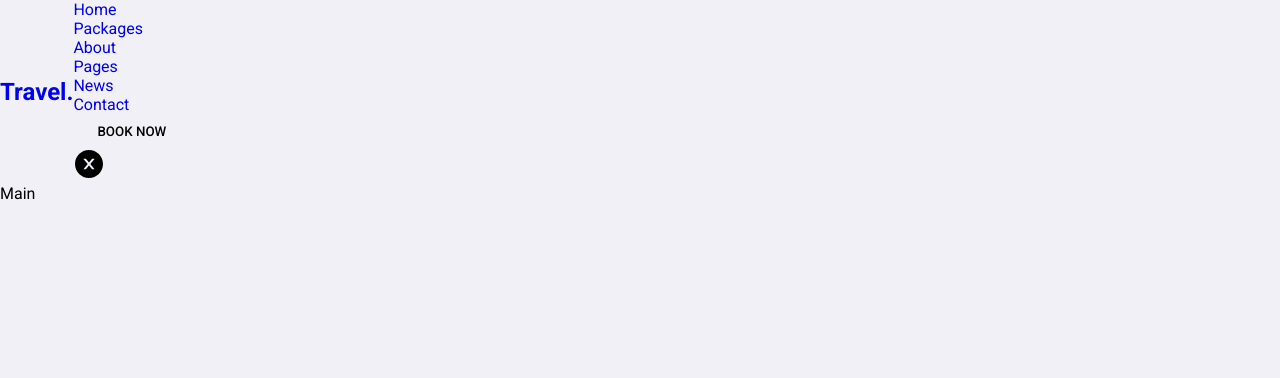
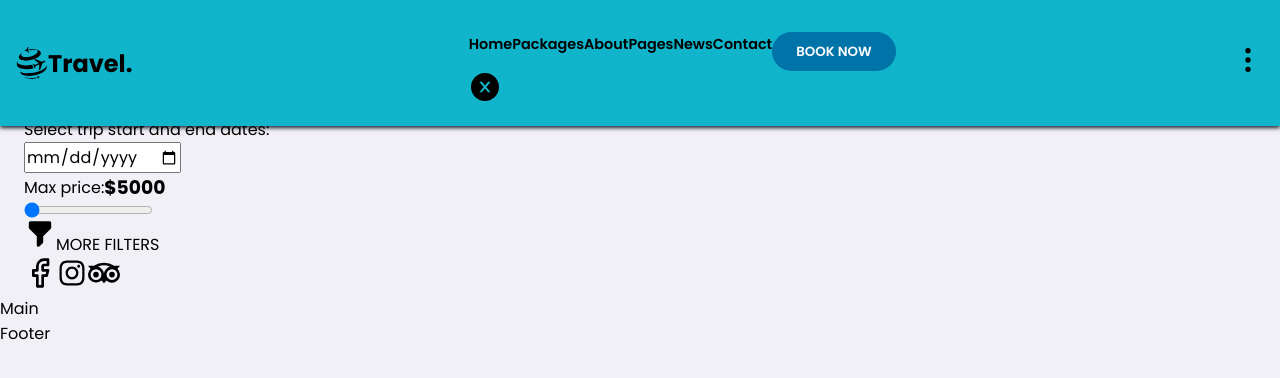
Before and after one commit to rt671/mhill_frontend, a React (Create React App) app: page / in a window 1280 px wide. Shown: the top 378 px of the page. Built offline with nearby package versions, Linux system fonts and the light colour scheme.

Commit message:
Working on navbar

```diff
--- a/src/App.js
+++ b/src/App.js
@@ -2,16 +2,16 @@ import React from 'react'
 import './app.css'
 import Main from './Components/Main/Main'
 import NavBar from './Components/NavBar/NavBar'
-// import Home from './Components/Home/Home'
-// import Footer from './Components/Footer/Footer'
+import Home from './Components/Home/Home'
+import Footer from './Components/Footer/Footer'
 
 const App = () => {
   return (
     <>
     <NavBar/>
-    {/* <Home/> */}
+    <Home/>
     <Main/>
-    {/* <Footer/> */}
+    <Footer/>
     </>
   )
 }
--- a/src/Components/Footer/Footer.jsx
+++ b/src/Components/Footer/Footer.jsx
@@ -0,0 +1,9 @@
+import React from 'react'
+
+const Footer = () => {
+  return (
+    <div>Footer</div>
+  )
+}
+
+export default Footer
--- a/src/Components/Home/Home.jsx
+++ b/src/Components/Home/Home.jsx
@@ -1,14 +1,17 @@
-import React from "react/client";
+import React from "react";
 import './home.css'
-import video from '../../Assets/video.mp4'
+// import video from '../../Assets/video.mp4'
 import {GrLocation} from 'react-icons/gr'
-import {HiFilter} from 'react-icons-hi'
+import {HiFilter} from 'react-icons/hi'
+import { AiOutlineInstagram } from "react-icons/ai";
+import {FaTripadvisor} from 'react-icons/fa';
+import {FiFacebook} from 'react-icons/fi';
 
 const Home = () => {
     return (
         <section className="home">
             <div className="overlay"></div>
-            <video src={video} mute autoPlay loop type="video/mp4"></video>
+            {/* <video src={video} mute autoPlay loop type="video/mp4"></video> */}
 
             <div className="homeContent container">
                 <div className="textDiv">
@@ -62,7 +65,7 @@ const Home = () => {
                     <div className="rightIcons">
                         <FiFacebook className="icon"/>
                         <AiOutlineInstagram className="icon"/>
-                        <FiFacFaTripadvisorebook className="icon"/>
+                        <FaTripadvisor className="icon"/>
                     </div>
                     <div className="leftIcons">
 
--- a/src/Components/NavBar/NavBar.js
+++ b/src/Components/NavBar/NavBar.js
@@ -1,19 +1,31 @@
-import React from 'react'
+import React, {useState} from 'react'
 import './navbar.css'
 import {AiFillCloseCircle} from 'react-icons/ai'
+import {TbDotsVertical} from 'react-icons/tb'
+import {SiYourtraveldottv} from 'react-icons/si'
 
 const NavBar = () => {
+  const [active, setActive] = useState('navBar');
+  const showNav = ()=> {
+    setActive('navBar activeNavBar');
+  }
+
+  const closeNav = ()=> {
+    setActive('navBar');
+  }
+
   return (
     <section className = "navBarSection">
       <header className="header flex">
           <div className="logoDiv">
             <a href="#" className="logo flex">
+            <SiYourtraveldottv className="icon" />
               <h1>Travel.</h1>
             </a>
           </div>
 
-          <div className="navBar">
-            <ul className="navLists grid">
+          <div className={active}>
+            <ul className="navLists flex">
               <li className="navItem">
                 <a href="#" className="navLink">Home</a>
               </li>
@@ -38,9 +50,13 @@ const NavBar = () => {
               </button>
             </ul>
 
-            <div className="closeNavBar">
+            <div className="closeNavBar" onClick={closeNav}>
               <AiFillCloseCircle className="icon"/>
             </div>
+          </div>
+
+          <div className="openNavBar" onClick={showNav}>
+            <TbDotsVertical className="icon"></TbDotsVertical>
           </div>
       </header>
     </section>
--- a/src/Components/NavBar/navbar.css
+++ b/src/Components/NavBar/navbar.css
@@ -0,0 +1,103 @@
+:navBarSection{
+    --PrimaryColor: hsl(199, 100%, 33%);
+    --SecondaryColor: hsl(187, 85%, 43%);
+    --gradientColor: linear-gradient(hsl(187, 85%, 43%), (199, 100%, 33%))
+    --bodyColor: rgb(240, 240, 246);
+}
+
+.header{
+    position: fixed;
+    display: flex;
+    align-items: center;
+    justify-content: space-between;
+    background: var(--SecondaryColor);
+    width: 100%;
+    padding: 1rem;
+    z-index: 1000;
+    box-shadow: 0 2px 4px rgba(2, 15, 29, 0.904);
+}
+
+.logo{
+    color: black;
+    font-weight: 600;
+    cursor: pointer;
+    align-items: center;
+    justify-content: center;
+}
+
+logo .icon{
+    font-size: 25px;
+    color: var(--PrimaryColor);
+    transform: translate(5px);
+}
+
+@media screen and (max-width: 768px) {
+    .navBar{
+        position:absolute;
+        background:white;
+        height: max-content;
+        width:80%;
+        padding: 1rem;
+        border-radius: 1rem;
+        visibility: hidden;
+        top: 6rem;
+        left: 50%;
+        transform: translate(-50%);
+        z-index:2000;
+        box-shadow: 0 2px 4px rgba(2, 15, 29, 0.904);
+        transition: .1s ease-in-out;
+    }
+
+    .activeNavBar{
+        visibility: visible;
+    }
+
+    .navLists{
+        flex-direction: column;
+        justify-content: center;
+        width: 100%;
+        margin: auto;
+        padding: .5rem 0;
+    }
+    .navItem{
+        padding: .5rem 0;
+    }
+
+    .closeNavBar{
+        position: absolute;
+        top: 1rem;
+        right: 1.5rem;
+        color: var(--PrimaryColor);
+    }
+    .closeNavBar:hover{
+        color: var(--SecondaryColor);
+    }
+
+    .OpenNavBar .icon{
+        font-size: 25px;
+        color: black;
+    }
+
+    .OpenNavBar:hover .icon{
+        color: var(--PrimaryColor);
+    }
+}
+
+.navLink{
+    font-size: .9rem;
+    font-weight: 600;
+    color: black;
+}
+.navLink:hover{
+    color: var(--PrimaryColor)
+}
+
+.btn{
+    background-color: var(--PrimaryColor);
+    margin-top: 1rem;
+}
+
+.btn a{
+    font-weight: 600;
+    color: white;
+}
--- a/src/app.css
+++ b/src/app.css
@@ -1,10 +1,10 @@
-@import url('https://fonts.googleapis.com/css2?family=Lora:ital@1&family=Roboto:wght@100;300;400;500;700&display=swap');
+@import url('https://fonts.googleapis.com/css2?family=Poppins:wght@100;200;300;400;500;600;700&display=swap');
 
 *{
     padding:0;
     margin:0;
     box-sizing: border-box;
-    font-family: 'Roboto', sans-serif;
+    font-family: 'Poppins', sans-serif;
 }
 
 :root{
```
